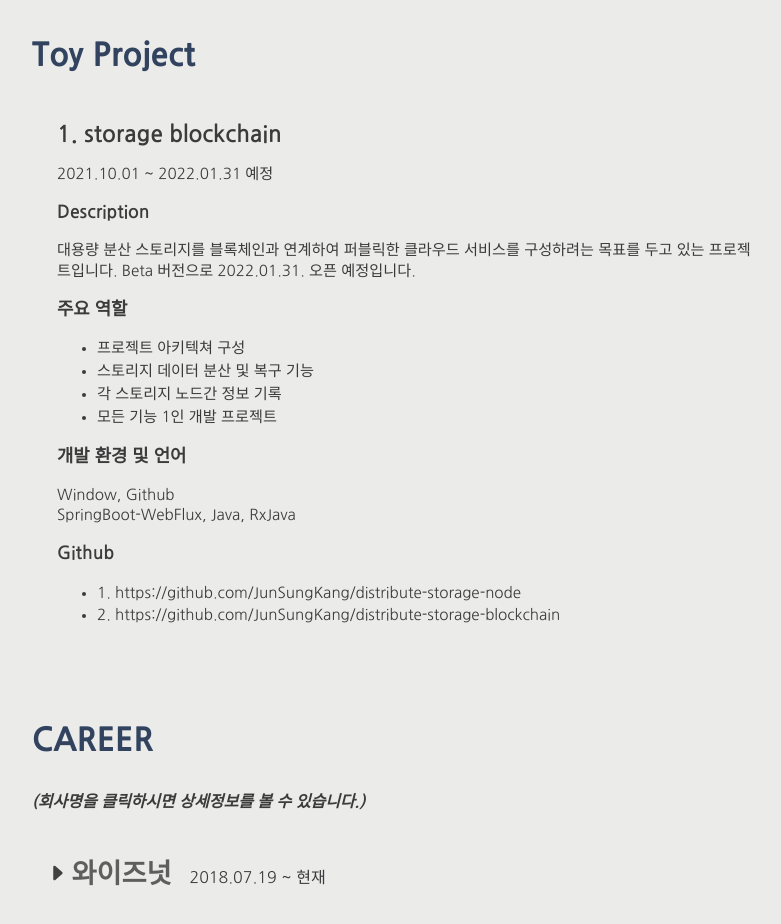
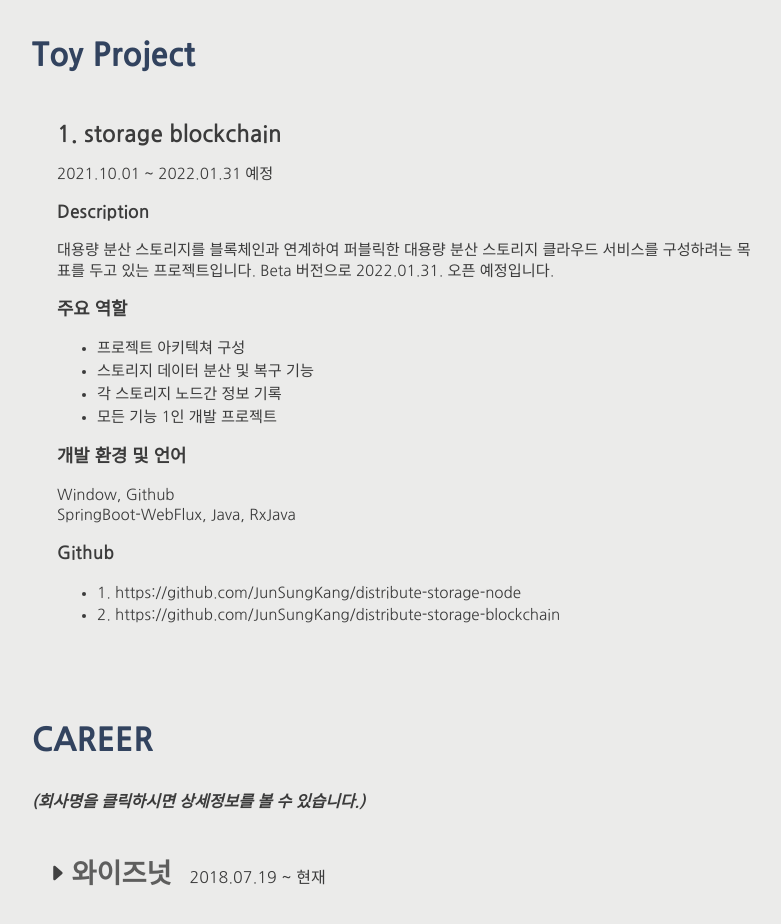
Before and after one commit to JunSungKang/portfolio, a plain HTML site: page index.html in a window 1280 px wide. Shown: the part 1180-2104 px from the top of the page, without its empty margins (248-1029 px from the left). Drawn offline with Linux system fonts and the light colour scheme.

Commit message:
Update index.html

```diff
--- a/index.html
+++ b/index.html
@@ -82,7 +82,7 @@
                         <p>
                         </p>
                         <h3>Description</h3>
-                        대용량 분산 스토리지를 블록체인과 연계하여 퍼블릭한 클라우드 서비스를 구성하려는 목표를 두고 있는 프로젝트입니다. Beta 버전으로 2022.01.31. 오픈 예정입니다.
+                        대용량 분산 스토리지를 블록체인과 연계하여 퍼블릭한 대용량 분산 스토리지 클라우드 서비스를 구성하려는 목표를 두고 있는 프로젝트입니다. Beta 버전으로 2022.01.31. 오픈 예정입니다.
                         <p></p>
                         <p>
                         </p>
```
